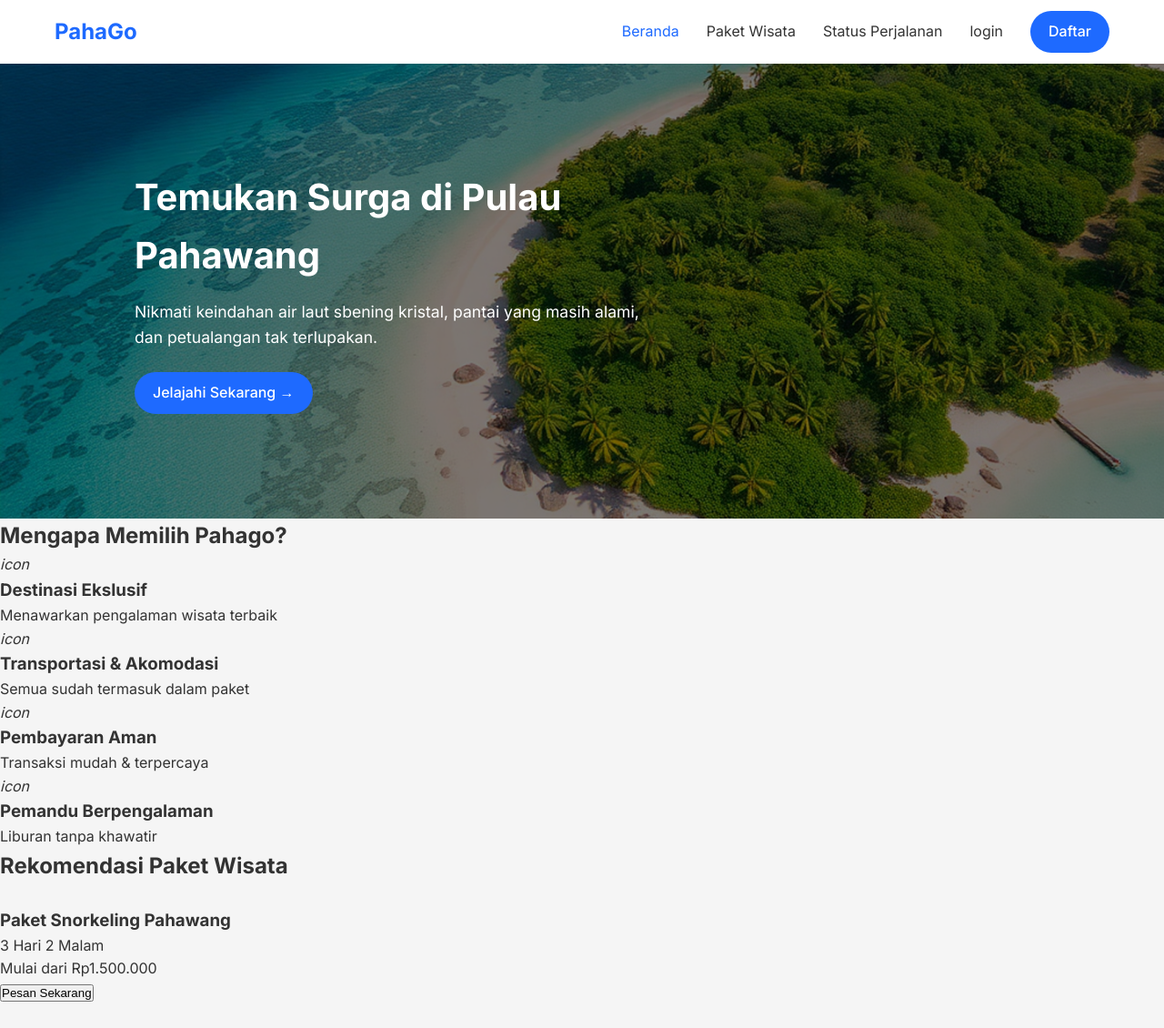
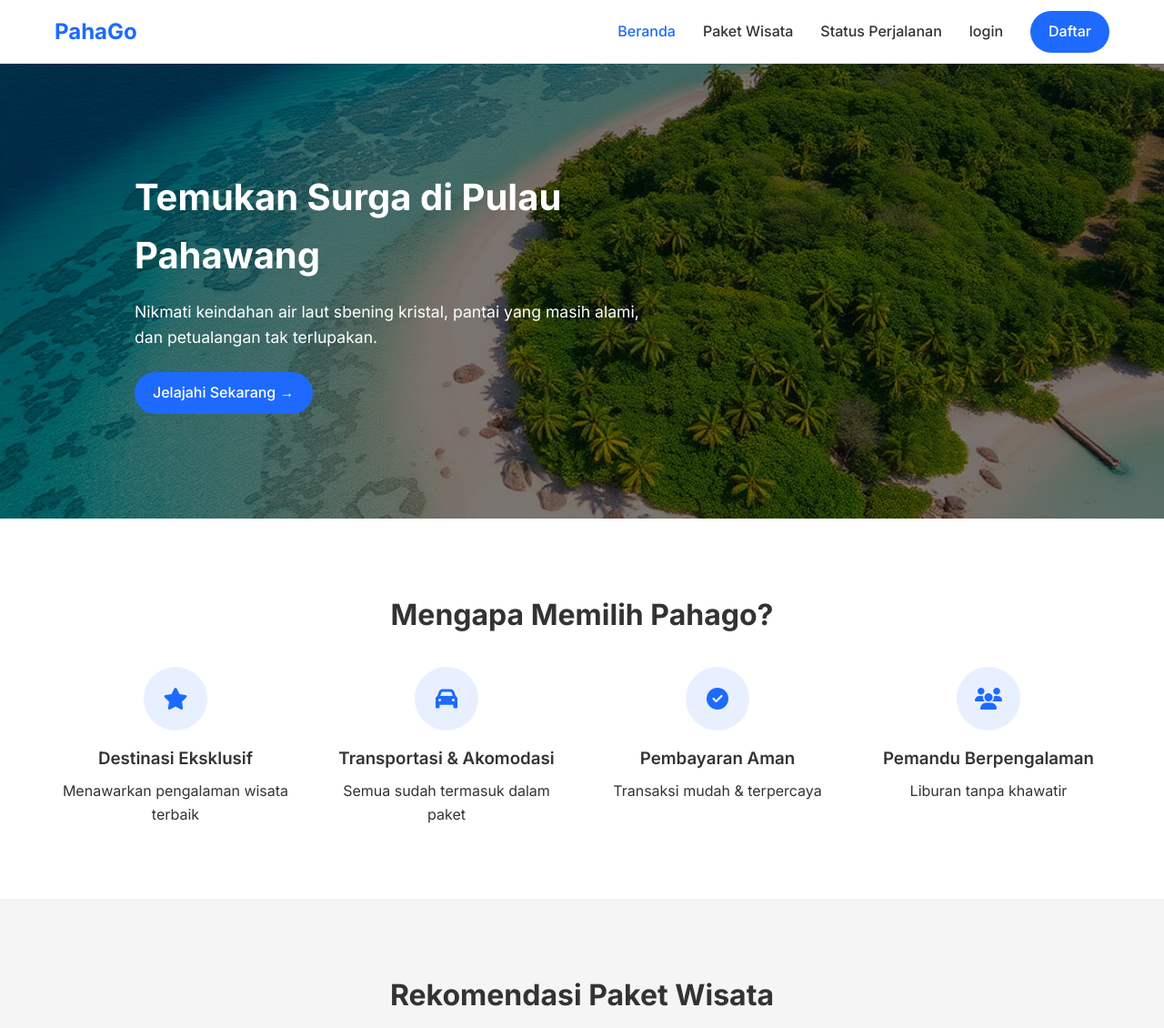
Before and after one commit to sngraihan/ADSI-PAHAGO, a PHP site: page / in a window 1280 px wide. Shown: the top 1130 px of the page at 91% size. Run offline with PHP 8.4, Linux system fonts and the light colour scheme.

Commit message:
beranda-content1

```diff
--- a/css/styles.css
+++ b/css/styles.css
@@ -29,10 +29,41 @@ a{
     color: inherit;
 }
 
+/* button */
+.btn-primary{
+    display: inline-block;
+    background-color: var(--primary-color);
+    color: var(--white);
+    padding: 10px 20px;
+    border-radius: 50px;
+    font-weight: 500;
+    border: none;
+    cursor: pointer;
+    transition: var(--transition);
+}
+
+.btn-primary:hover{
+    background-color: var(--primary-hover);
+}
+
+.full-width{
+
+}
+
+/* section titles */
+.section-title{
+    font-size: 2rem;
+    font-weight: 700;
+    text-align: center;
+    margin-bottom: 2rem;
+}
+
+/* navbar */
 .navbar{
     background-color:var(--white);
     position: sticky;
     top: 0;
+    z-index: 1000;
 }
 
 .navbar-content{
@@ -47,6 +78,11 @@ a{
     gap: 30px;
     align-items: center;
 }
+
+.nav-menu a {
+    font-weight: 500;
+    transition: var(--transition);
+  }
 
 .nav-menu a:hover,
 .nav-menu a.active{
@@ -67,22 +103,6 @@ a{
 
 }
 
-.btn-primary{
-    display: inline-block;
-    background-color: var(--primary-color);
-    color: var(--white);
-    padding: 10px 20px;
-    border-radius: 50px;
-    font-weight: 500;
-    border: none;
-    cursor: pointer;
-    transition: var(--transition);
-}
-
-.btn-primary:hover{
-    background-color: var(--primary-hover);
-}
-
 .menu-toggle{
     display: none;
     background: none;
@@ -92,6 +112,7 @@ a{
     color: var(--text-color);
 }
 
+/* hero */
 .hero {
     height: 500px;
     background-image: url("/img/hero.png");
@@ -131,3 +152,114 @@ a{
     margin-bottom: 1.5rem;
     font-size: 1.1rem;
 }
+
+
+/* content */
+.content1{
+    padding: 5rem 0;
+    background-color: white;
+}
+
+.features{
+    display: grid;
+    grid-template-columns: repeat(auto-fit, minmax(250px, 1fr));
+    gap: 2rem;
+}
+
+.feature{
+    text-align: center;
+}
+
+.feature-icon{
+    width: 70px;
+    height: 70px;
+    background-color: rgba(30, 106, 255, 0.1);
+    border-radius: 50%;
+    display: flex;
+    align-items: center;
+    justify-content: center;
+    margin: 0 auto 1rem;
+    font-size: 1.5rem;
+    color: var(--primary-color);
+}
+
+.feature h3 {
+    margin-bottom: 0.5rem;
+    font-weight: 600;
+  }
+
+.feature p {
+    color: var(--text-light);
+}
+
+/* package section */
+.packages{
+    padding: 5rem 0;
+    background-color: var(--bg-color);
+}
+
+.package-grid {
+    display: grid;
+    grid-template-columns: repeat(auto-fill, minmax(300px, 1fr));
+    gap: 2rem;
+}
+
+.package-card {
+    background-color: var(--white);
+    border-radius: var(--radius);
+    overflow: hidden;
+    box-shadow: var(--shadow);
+    transition: var(--transition);
+  }
+
+.package-card:hover {
+    transform: translateY(-5px);
+    box-shadow: 0 10px 20px rgba(0, 0, 0, 0.1);
+}
+
+.package-image {
+  height: 200px;
+  overflow: hidden;
+}
+
+.package-image img {
+  width: 100%;
+  height: 100%;
+  object-fit: cover;
+  transition: transform 0.5s ease;
+}
+
+.package-card:hover .package-image img {
+    transform: scale(1.05);
+}
+
+.package-content {
+  padding: 1.5rem;
+}
+
+.package-content h3 {
+  font-size: 1.2rem;
+  margin-bottom: 0.5rem;
+}
+
+.duration {
+  color: var(--text-light);
+  margin-bottom: 1rem;
+}
+
+.price-section {
+  display: flex;
+  justify-content: space-between;
+  align-items: center;
+  margin-bottom: 1rem;
+}
+
+.price-label {
+  font-size: 0.8rem;
+  color: var(--primary-color);
+}
+
+.price {
+  font-weight: 700;
+  font-size: 1.2rem;
+}
--- a/index.html
+++ b/index.html
@@ -41,34 +41,34 @@
      </section>
 
     <!-- content1 -->
-     <section>
-        <div>
-            <h2>Mengapa Memilih Pahago?</h2>
-            <div>
-                <div>
-                    <div>
-                        <i>icon</i>
+     <section class="content1">
+        <div class="container">
+            <h2 class="section-title">Mengapa Memilih Pahago?</h2>
+            <div class="features">
+                <div class="feature">
+                    <div class="feature-icon">
+                        <i class="fas fa-star"></i>
                     </div>
-                    <h3>Destinasi Ekslusif</h3>
+                    <h3>Destinasi Eksklusif</h3>
                     <p>Menawarkan pengalaman wisata terbaik</p>
                 </div>
-                <div>
-                    <div>
-                        <i>icon</i>
+                <div class="feature">
+                    <div class="feature-icon">
+                        <i class="fas fa-car"></i>
                     </div>
                     <h3>Transportasi & Akomodasi</h3>
                     <p>Semua sudah termasuk dalam paket</p>
                 </div>
-                <div>
-                    <div>
-                        <i>icon</i>
+                <div class="feature">
+                    <div class="feature-icon">
+                        <i class="fas fa-check-circle"></i>
                     </div>
                     <h3>Pembayaran Aman</h3>
                     <p>Transaksi mudah & terpercaya</p>
                 </div>
-                <div>
-                    <div>
-                        <i>icon</i>
+                <div class="feature">
+                    <div class="feature-icon">
+                        <i class="fas fa-users"></i>
                     </div>
                     <h3>Pemandu Berpengalaman</h3>
                     <p>Liburan tanpa khawatir</p>
@@ -78,108 +78,108 @@
      </section>
 
     <!-- content2 -->
-     <section>
-        <div>
-            <h2>Rekomendasi Paket Wisata</h2>
-            <div>
-                <!-- paket 1 -->
-                <div>
-                    <div>
-                        <img src="" alt="">
+    <section class="packages">
+        <div class="container">
+            <h2 class="section-title">Rekomendasi Paket Wisata</h2>
+            <div class="package-grid">
+                <!-- Package 1 -->
+                <div class="package-card">
+                    <div class="package-image">
+                        <img src="images/snorkeling-pahawang.jpg" alt="Snorkeling Pahawang">
                     </div>
-                    <div>
+                    <div class="package-content">
                         <h3>Paket Snorkeling Pahawang</h3>
-                        <p>3 Hari 2 Malam</p>
-                        <div>
-                            <span>Mulai dari</span>
-                            <span>Rp1.500.000</span>
+                        <p class="duration">3 Hari 2 Malam</p>
+                        <div class="price-section">
+                            <span class="price-label">Mulai dari</span>
+                            <span class="price">Rp1.500.000</span>
                         </div>
-                        <button>Pesan Sekarang</button>
+                        <button class="btn-primary full-width">Pesan Sekarang</button>
                     </div>
                 </div>
 
-                <!-- paket 2 -->
-                <div>
-                    <div>
-                        <img src="" alt="">
+                <!-- Package 2 -->
+                <div class="package-card">
+                    <div class="package-image">
+                        <img src="images/camping-pahawang.jpg" alt="Camping Pahawang">
                     </div>
-                    <div>
-                        <h3>Paket Snorkeling Pahawang</h3>
-                        <p>3 Hari 2 Malam</p>
-                        <div>
-                            <span>Mulai dari</span>
-                            <span>Rp1.500.000</span>
+                    <div class="package-content">
+                        <h3>Paket Camping Pahawang</h3>
+                        <p class="duration">2 Hari 1 Malam</p>
+                        <div class="price-section">
+                            <span class="price-label">Mulai dari</span>
+                            <span class="price">Rp950.000</span>
                         </div>
-                        <button>Pesan Sekarang</button>
+                        <button class="btn-primary full-width">Pesan Sekarang</button>
                     </div>
                 </div>
 
-                <!-- paket 3 -->
-                <div>
-                    <div>
-                        <img src="" alt="">
+                <!-- Package 3 -->
+                <div class="package-card">
+                    <div class="package-image">
+                        <img src="images/luxury-pahawang.jpg" alt="Luxury Pahawang">
                     </div>
-                    <div>
-                        <h3>Paket Snorkeling Pahawang</h3>
-                        <p>3 Hari 2 Malam</p>
-                        <div>
-                            <span>Mulai dari</span>
-                            <span>Rp1.500.000</span>
+                    <div class="package-content">
+                        <h3>Paket Luxury Pahawang</h3>
+                        <p class="duration">4 Hari 3 Malam</p>
+                        <div class="price-section">
+                            <span class="price-label">Mulai dari</span>
+                            <span class="price">Rp2.500.000</span>
                         </div>
-                        <button>Pesan Sekarang</button>
+                        <button class="btn-primary full-width">Pesan Sekarang</button>
                     </div>
                 </div>
 
-                <!-- paket 4 -->
-                <div>
-                    <div>
-                        <img src="" alt="">
+                <!-- Package 4 -->
+                <div class="package-card">
+                    <div class="package-image">
+                        <img src="images/snorkeling-pahawang-2.jpg" alt="Snorkeling Pahawang">
                     </div>
-                    <div>
+                    <div class="package-content">
                         <h3>Paket Snorkeling Pahawang</h3>
-                        <p>3 Hari 2 Malam</p>
-                        <div>
-                            <span>Mulai dari</span>
-                            <span>Rp1.500.000</span>
+                        <p class="duration">3 Hari 2 Malam</p>
+                        <div class="price-section">
+                            <span class="price-label">Mulai dari</span>
+                            <span class="price">Rp1.500.000</span>
                         </div>
-                        <button>Pesan Sekarang</button>
+                        <button class="btn-primary full-width">Pesan Sekarang</button>
                     </div>
                 </div>
 
-                <!-- paket 5 -->
-                <div>
-                    <div>
-                        <img src="" alt="">
+                <!-- Package 5 -->
+                <div class="package-card">
+                    <div class="package-image">
+                        <img src="images/camping-pahawang-2.jpg" alt="Camping Pahawang">
                     </div>
-                    <div>
-                        <h3>Paket Snorkeling Pahawang</h3>
-                        <p>3 Hari 2 Malam</p>
-                        <div>
-                            <span>Mulai dari</span>
-                            <span>Rp1.500.000</span>
+                    <div class="package-content">
+                        <h3>Paket Camping Pahawang</h3>
+                        <p class="duration">2 Hari 1 Malam</p>
+                        <div class="price-section">
+                            <span class="price-label">Mulai dari</span>
+                            <span class="price">Rp950.000</span>
                         </div>
-                        <button>Pesan Sekarang</button>
+                        <button class="btn-primary full-width">Pesan Sekarang</button>
                     </div>
                 </div>
 
-                <!-- paket 6 -->
-                <div>
-                    <div>
-                        <img src="" alt="">
+                <!-- Package 6 -->
+                <div class="package-card">
+                    <div class="package-image">
+                        <img src="images/luxury-pahawang-2.jpg" alt="Luxury Pahawang">
                     </div>
-                    <div>
-                        <h3>Paket Snorkeling Pahawang</h3>
-                        <p>3 Hari 2 Malam</p>
-                        <div>
-                            <span>Mulai dari</span>
-                            <span>Rp1.500.000</span>
+                    <div class="package-content">
+                        <h3>Paket Luxury Pahawang</h3>
+                        <p class="duration">4 Hari 3 Malam</p>
+                        <div class="price-section">
+                            <span class="price-label">Mulai dari</span>
+                            <span class="price">Rp2.500.000</span>
                         </div>
-                        <button>Pesan Sekarang</button>
+                        <button class="btn-primary full-width">Pesan Sekarang</button>
                     </div>
                 </div>
             </div>
         </div>
-     </section>
+    </section>
 
 
     <!-- footer -->
```
